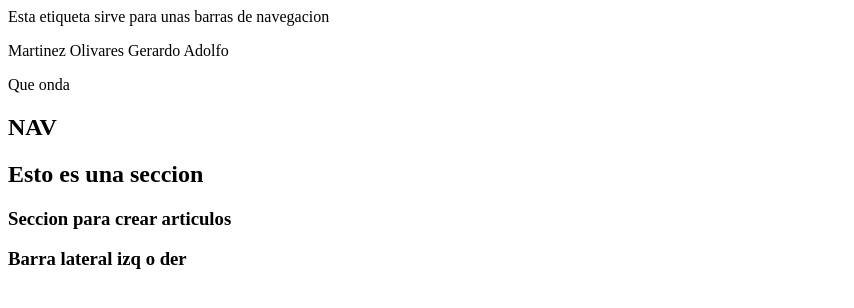
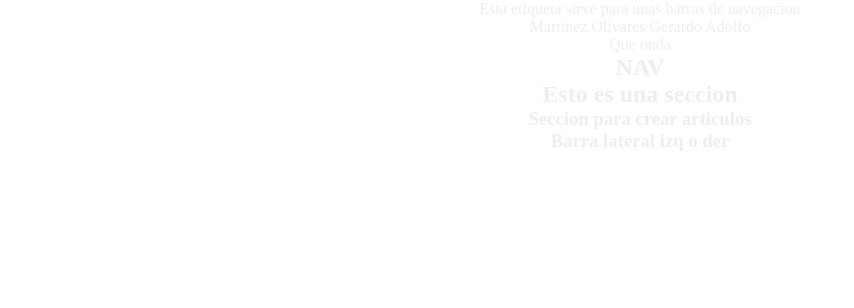
Before and after one commit to GerardoMartinez2002/4IV8-PSW-MARTINEZ-OLIVARES-GERARDO-ADOLFO, a plain HTML site: page index.html in a window 1280 px wide. Shown: the whole page, without its empty margins (0-854 px from the left). Drawn offline with Linux system fonts and the light colour scheme.

Commit message:
link css

```diff
--- a/index.html
+++ b/index.html
@@ -3,6 +3,7 @@
 <head>
 
 <title>Mi primera pagina en HTML 5 </title>
+<link rel="stylesheet" href="./CSS/masterStyle.css"
 </head>
 <body>
 <div class="main-container">
```
